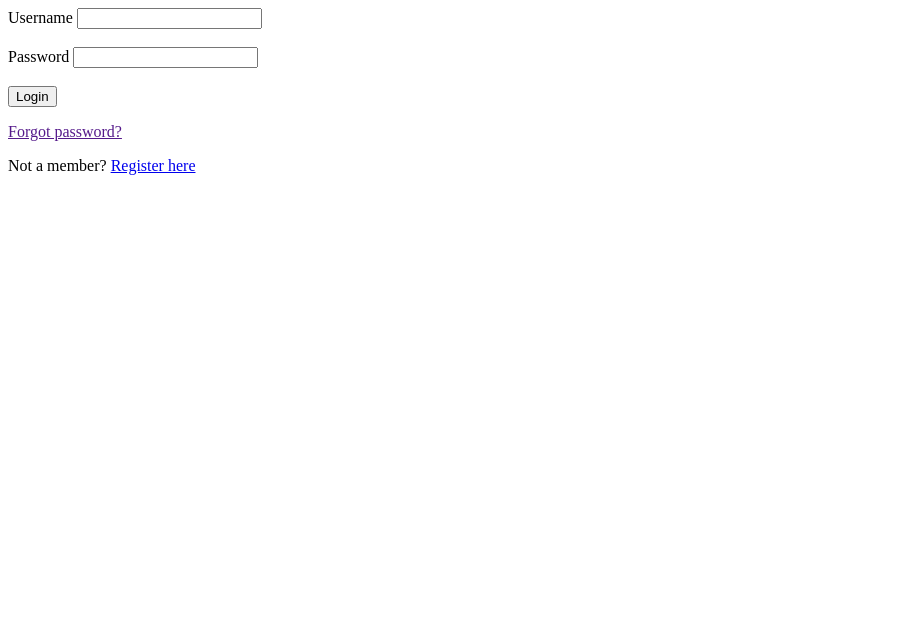
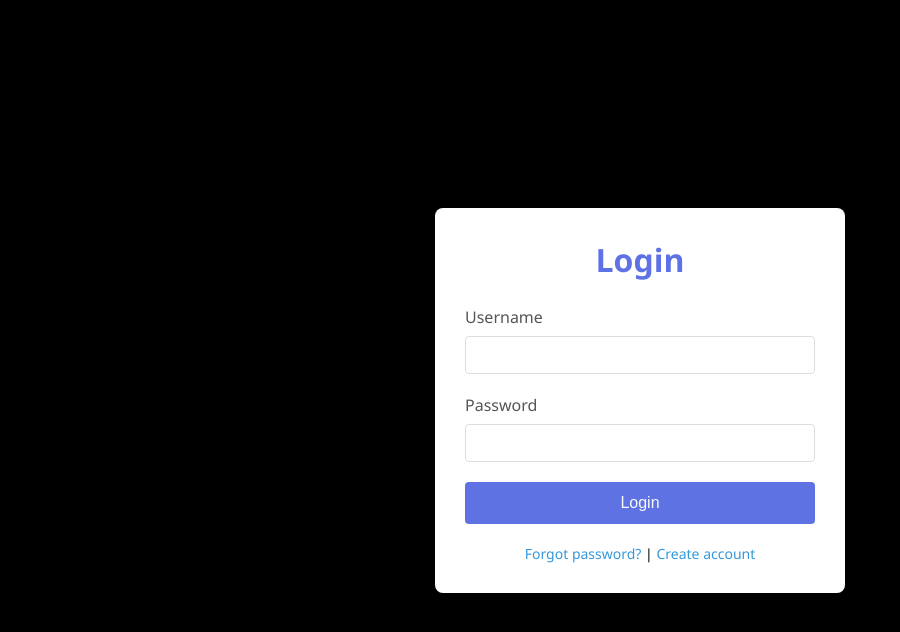
Before and after one commit to ren-rt/DMW-Coursework, a PHP site: page /Login.html in a window 1280 px wide. Shown: the top 632 px of the page, without its empty margins (0-900 px from the left). Run offline with PHP 8.4, Linux system fonts and the light colour scheme.

Commit message:
style change

```diff
--- a/Login.html
+++ b/Login.html
@@ -1,6 +1,7 @@
 <html>
     <head>
         <title>Login</title>
+        <link rel="stylesheet" href = "loginstyle.css">
         <script type="text/javascript">
             function doValidate(){
 
@@ -47,13 +48,27 @@
         </script>
     </head>
     <body>
-        <form action="doLogin.php" method="POST" onsubmit="return doValidate()">
-            Username <input type="text" id="userName" name="userName"><br><br>
-            Password <input type="password" id="pword" name="pword"><br><br>
-            <input type="submit" value="Login">
+        <div class="login-container">
+        <div class="logo">
+
+            <h1>Login</h1>
+        </div>
+        <form id="loginForm">
+            <div class="form-group">
+                <label for="username">Username</label>
+                <input type="text" id="username" name="username" required>
+            </div>
+            <div class="form-group">
+                <label for="password">Password</label>
+                <input type="password" id="password" name="password" required>
+                <div id="errorMessage" class="error-message">Invalid username or password</div>
+            </div>
+            <button type="submit" class="login-btn">Login</button>
         </form>
-        <a href="">Forgot password?</a>
-        <p>Not a member? <a href="Register.html">Register here</a></p>
+        <div class="footer-links">
+            <a href="#">Forgot password?</a> | <a href="Register.html">Create account</a>
+        </div>
+    </div>
 
     </body>
 </html>
--- a/loginstyle.css
+++ b/loginstyle.css
@@ -20,7 +20,7 @@
     margin-bottom: 25px;
 }
 .logo h1 {
-            color: #db31ca;
+    color: #5e72e5;
     margin: 0;
 }
 .form-group {
@@ -42,8 +42,8 @@
 .login-btn {
     width: 100%;
     padding: 12px;
-            background-color: #ff7aeb;
-            color: white;
+    background-color: #5e72e4;
+    color: #f7fafc;
     border: none;
     border-radius: 4px;
     font-size: 16px;
@@ -51,7 +51,7 @@
     transition: background-color 0.3s;
 }
 .login-btn:hover {
-            background-color: #cd43ec;
+    background-color: #11cdef;
 }
 .error-message {
     color: #e74c3c;
```
Lines whose indentation alone changed are shown as unchanged.
